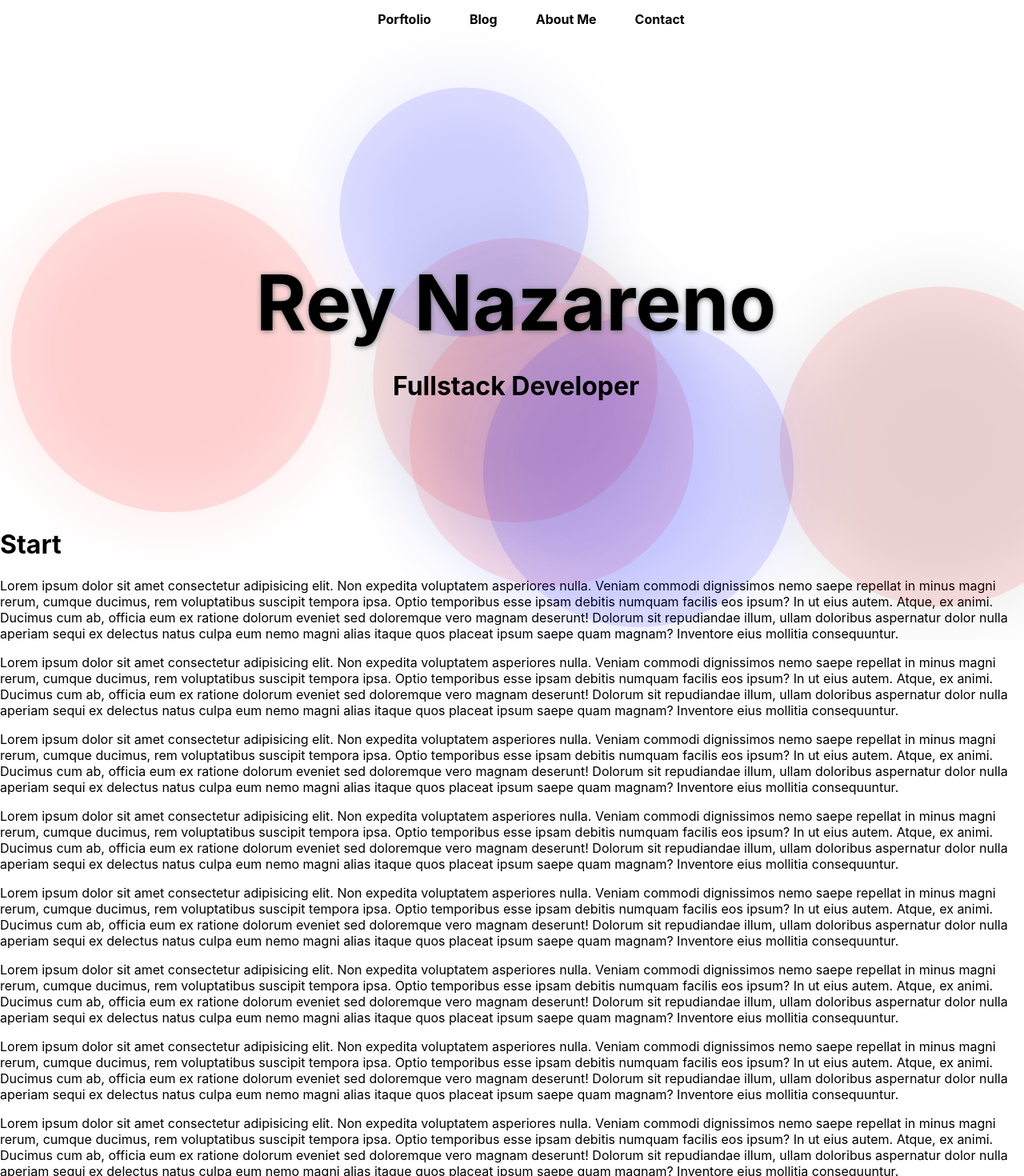
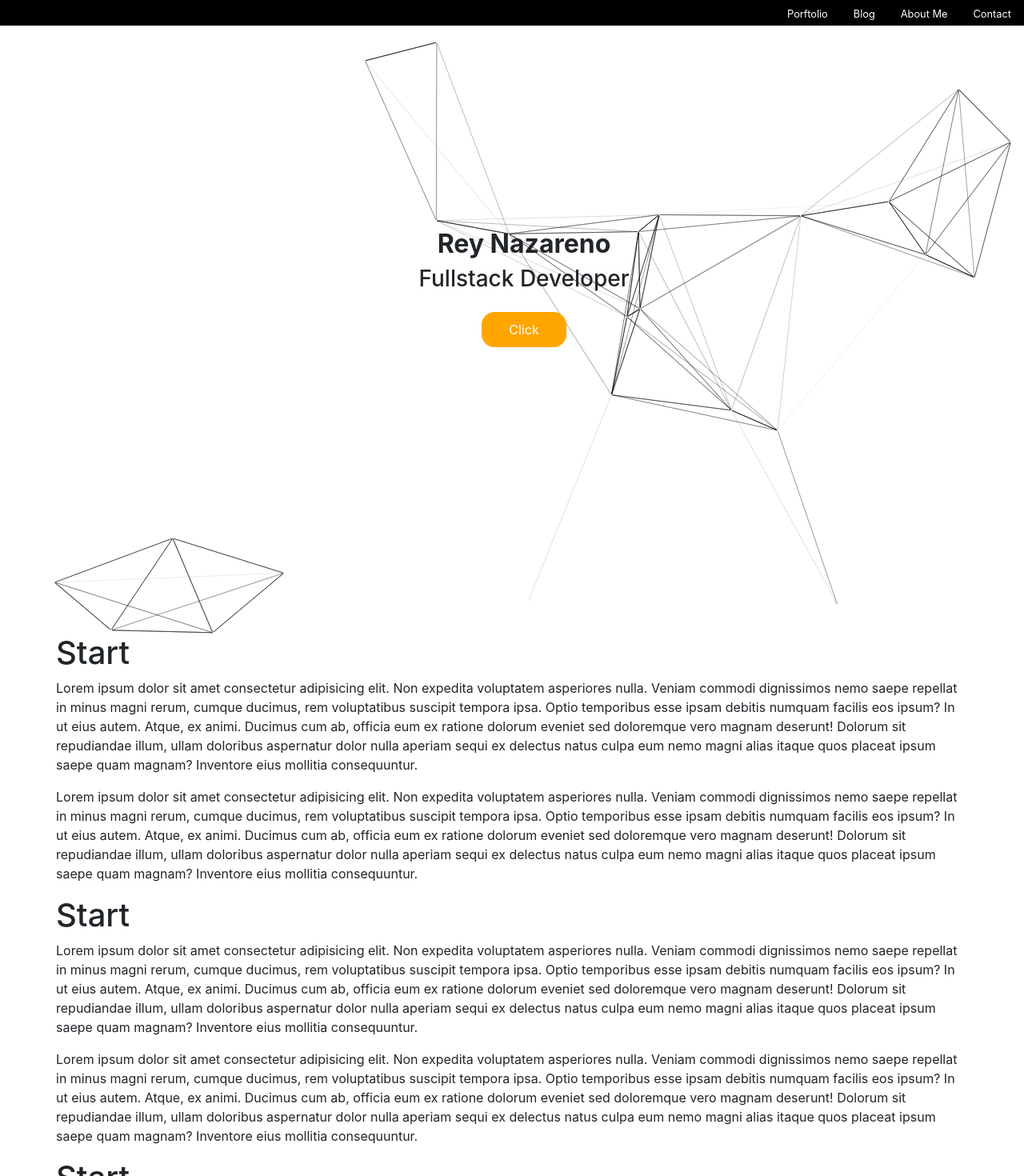
Before and after one commit to rnazb/portfolio-frontend, a Next.js app: page / in a window 1280 px wide. Shown: the top 1470 px of the page at 80% size. Built offline with nearby package versions, Linux system fonts and the light colour scheme.

Commit message:
Update particle banner

```diff
--- a/components/Layout/Layout.js
+++ b/components/Layout/Layout.js
@@ -1,6 +1,7 @@
 import Navbar from './Navbar';
 import Footer from './Footer';
 import styles from './Layout.module.css';
+import Container from 'react-bootstrap/container'
 
 function Layout(props) {
   return (
--- a/components/Layout/Layout.module.css
+++ b/components/Layout/Layout.module.css
@@ -1,5 +1,3 @@
 .main {
-  position: absolute;
-  margin: 0;
   width: 100%;
 }
--- a/components/Layout/Navbar.module.css
+++ b/components/Layout/Navbar.module.css
@@ -2,12 +2,13 @@
   position: sticky;
   top: 0;
   width: 100%;
-  height: 3rem;
+  height: 2rem;
   display: flex;
   flex-direction: row;
   align-items: center;
-  justify-content: center;
-  background-color: #1fe0;
+  justify-content: flex-end;
+  text-align: center;
+  background-color: black;
   z-index: 10;
 }
 
@@ -19,7 +20,7 @@
 
 .header ul {
   list-style: none;
-  margin: 0;
+  margin: 0.5rem 0;
   padding: 0;
   display: flex;
   flex-direction: row;
@@ -28,18 +29,27 @@
 }
 
 .header li {
-  margin-left: 3rem;
+  margin: 0 1rem;
 }
 
 .header a {
   text-decoration: none;
-  font-size: 1rem;
-  font-weight: bold;
-  color: black;
+  font-size: 0.8rem;
+  color: white;
 }
 
 .header a:hover,
 .header a:active,
 .header a.active {
-  color: white;
+  color: red;
 }
+
+@media(max-width: 653px) {
+  .header {
+    height: 2rem;
+  }
+
+  .header a {
+    font-size: 0.6rem;
+  }
+}
--- a/components/ParticleCloudCanvas.js
+++ b/components/ParticleCloudCanvas.js
@@ -21,14 +21,15 @@ export default function ParticleCloudCanvas() {
           particles: {
             color: {
               value: [
-                '#ff0000',
-                '#0000ff',
+                // '#ff0000',
+                // '#0000ff',
+                '#fff'
               ]
             },
             links: {
-              enable: false,
-              color: '#ffffff',
-              distance: 150,
+              enable: true,
+              color: '#000000',
+              distance: 300,
               opacity: 0.5,
               width: 1
             },
@@ -39,22 +40,24 @@ export default function ParticleCloudCanvas() {
               enable: true,
               direction: 'none',
               outModes: {
-                default: 'out',
+                default: 'bounce',
                 bottom: 'bounce'
               },
               random: true,
-              speed: 0.6,
+              speed: 3,
               straight: false,
             },
             number: {
               density: {
                 enable: true,
-                value_area: 800
+                value_area: 500
               },
-              value: 5
+              // value: 250
+              value: 50,
+              limit: 25
             },
             opacity: {
-              value: 0.1
+              value: 1
             },
             shape: {
               type: 'circle'
@@ -62,12 +65,12 @@ export default function ParticleCloudCanvas() {
             size: {
               random: {
                 enable: true,
-                minimumValue: 150,
+                minimumValue: 1,
               },
-              value: 300
+              value: 1
             },
             shadow: {
-              enable: true,
+              enable: false,
               blur: 100,
               color: {
                 value: [
@@ -76,10 +79,6 @@ export default function ParticleCloudCanvas() {
                   '#0000ff',
                 ]
               },
-              // offset: {
-              //   x: 50,
-              //   y: 50
-              // }
             }
           },
           detectRetina: true
@@ -88,50 +87,3 @@ export default function ParticleCloudCanvas() {
     </>
   )
 }
-
-  // // {
-  // //   speed: 0.2,
-  // //   maxParticles: 100,
-  // //   selector: ".particles",
-  // //   color: ["#f58220", "#d28645", "#dddddd"],
-  // //   connectParticles: true,
-  // // }
-
-  // useEffect(() => {
-  //   const particleConfig = {
-  //     selector: '.particles',
-  //     maxParticles: 10,
-  //     sizeVariations: 500,
-  //     speed: 0.5,
-  //     color: [
-  //       '#ff0000',
-  //       '#00ff00',
-  //       '#0000ff',
-  //     ],
-  //     minDistance: 20,
-  //     connectParticles: false,
-  //     responsive: [
-  //       {
-  //         breakpoint: 300,
-  //         options: {
-  //           color: '#ff0000',
-  //           maxParticles: 200,
-  //         },
-  //       },
-  //       {
-  //         breakpoint: 600,
-  //         options: {
-  //           color: "#00ff00",
-  //           maxParticles: 600,
-  //         },
-  //       },
-  //     ],
-  //   }
-
-  //   const instance = new ParticleCloud(particleConfig)
-  //   instance.start()
-
-  //   return () => instance.destroy()
-  // }, [])
-
-  // return <canvas className="particles"></canvas>
--- a/components/ParticleCloudCanvas.module.css
+++ b/components/ParticleCloudCanvas.module.css
@@ -1,4 +1,7 @@
 .particle-wrapper {
+  /* position: absolute; */
   z-index: 0;
-  height: 80vh;
+  height: 95vh;
+  width: 100%;
+  text-align: center;
 }
--- a/package.json
+++ b/package.json
@@ -9,15 +9,14 @@
     "lint": "next lint"
   },
   "dependencies": {
-    "@codegewerk/particle-cloud": "^1.0.5",
+    "bootstrap": "^4.6.0",
     "moment": "^2.29.1",
     "next": "11.1.2",
-    "particles-bg": "^2.5.5",
     "react": "17.0.2",
+    "react-bootstrap": "^1.5.2",
     "react-dom": "17.0.2",
     "react-markdown": "^7.0.1",
     "react-moment": "^1.1.1",
-    "react-particles-js": "^3.5.3",
     "react-tsparticles": "^1.34.0",
     "tsparticles": "^1.34.0"
   },
--- a/pages/_app.js
+++ b/pages/_app.js
@@ -1,5 +1,6 @@
 import Layout from '../components/Layout/Layout'
 import Footer from '../components/Layout/Footer'
+import 'bootstrap/dist/css/bootstrap.min.css';
 import '../styles/globals.css'
 
 function App({ Component, pageProps }) {
--- a/pages/index.js
+++ b/pages/index.js
@@ -2,17 +2,26 @@ import Head from 'next/head'
 import Image from 'next/image'
 // import styles from '../styles/Home.module.css'
 import ParticleCloudCanvas from '../components/ParticleCloudCanvas'
+import { Container, Row, Col } from 'react-bootstrap'
 import styles from './index.module.css'
 
 export default function Home() {
 
   return (
     <>
+      <Container>
         <ParticleCloudCanvas />
-      <div className={styles['main-header-container']}>
-        <span className={styles.name}>Rey Nazareno</span>
-        <h2 className={styles.title}>Fullstack Developer</h2>
-      </div>
+        <Row className="px-0 mx-0 w-100">
+          <Container className={styles['main-header-container']}>
+            <h2 className={styles.name}>Rey Nazareno</h2>
+            <h3 className={styles.title}>Fullstack Developer</h3>
+            <button className={styles.button}>Click</button>
+          </Container>
+        </Row>
+      </Container>
+
+      <Container>
+        <Row>
           <h1>Start</h1>
           <p>
             Lorem ipsum dolor sit amet consectetur adipisicing elit. Non expedita voluptatem asperiores nulla. Veniam commodi dignissimos nemo saepe repellat in minus magni rerum, cumque ducimus, rem voluptatibus suscipit tempora ipsa. Optio temporibus esse ipsam debitis numquam facilis eos ipsum? In ut eius autem. Atque, ex animi. Ducimus cum ab, officia eum ex ratione dolorum eveniet sed doloremque vero magnam deserunt! Dolorum sit repudiandae illum, ullam doloribus aspernatur dolor nulla aperiam sequi ex delectus natus culpa eum nemo magni alias itaque quos placeat ipsum saepe quam magnam? Inventore eius mollitia consequuntur.
@@ -20,24 +29,55 @@ export default function Home() {
           <p>
             Lorem ipsum dolor sit amet consectetur adipisicing elit. Non expedita voluptatem asperiores nulla. Veniam commodi dignissimos nemo saepe repellat in minus magni rerum, cumque ducimus, rem voluptatibus suscipit tempora ipsa. Optio temporibus esse ipsam debitis numquam facilis eos ipsum? In ut eius autem. Atque, ex animi. Ducimus cum ab, officia eum ex ratione dolorum eveniet sed doloremque vero magnam deserunt! Dolorum sit repudiandae illum, ullam doloribus aspernatur dolor nulla aperiam sequi ex delectus natus culpa eum nemo magni alias itaque quos placeat ipsum saepe quam magnam? Inventore eius mollitia consequuntur.
           </p>
+        </Row>
+      </Container>
+
+      <Container>
+        <Row>
+          <h1>Start</h1>
           <p>
             Lorem ipsum dolor sit amet consectetur adipisicing elit. Non expedita voluptatem asperiores nulla. Veniam commodi dignissimos nemo saepe repellat in minus magni rerum, cumque ducimus, rem voluptatibus suscipit tempora ipsa. Optio temporibus esse ipsam debitis numquam facilis eos ipsum? In ut eius autem. Atque, ex animi. Ducimus cum ab, officia eum ex ratione dolorum eveniet sed doloremque vero magnam deserunt! Dolorum sit repudiandae illum, ullam doloribus aspernatur dolor nulla aperiam sequi ex delectus natus culpa eum nemo magni alias itaque quos placeat ipsum saepe quam magnam? Inventore eius mollitia consequuntur.
           </p>
           <p>
             Lorem ipsum dolor sit amet consectetur adipisicing elit. Non expedita voluptatem asperiores nulla. Veniam commodi dignissimos nemo saepe repellat in minus magni rerum, cumque ducimus, rem voluptatibus suscipit tempora ipsa. Optio temporibus esse ipsam debitis numquam facilis eos ipsum? In ut eius autem. Atque, ex animi. Ducimus cum ab, officia eum ex ratione dolorum eveniet sed doloremque vero magnam deserunt! Dolorum sit repudiandae illum, ullam doloribus aspernatur dolor nulla aperiam sequi ex delectus natus culpa eum nemo magni alias itaque quos placeat ipsum saepe quam magnam? Inventore eius mollitia consequuntur.
           </p>
+        </Row>
+      </Container>
+
+      <Container>
+        <Row>
+          <h1>Start</h1>
           <p>
             Lorem ipsum dolor sit amet consectetur adipisicing elit. Non expedita voluptatem asperiores nulla. Veniam commodi dignissimos nemo saepe repellat in minus magni rerum, cumque ducimus, rem voluptatibus suscipit tempora ipsa. Optio temporibus esse ipsam debitis numquam facilis eos ipsum? In ut eius autem. Atque, ex animi. Ducimus cum ab, officia eum ex ratione dolorum eveniet sed doloremque vero magnam deserunt! Dolorum sit repudiandae illum, ullam doloribus aspernatur dolor nulla aperiam sequi ex delectus natus culpa eum nemo magni alias itaque quos placeat ipsum saepe quam magnam? Inventore eius mollitia consequuntur.
           </p>
           <p>
             Lorem ipsum dolor sit amet consectetur adipisicing elit. Non expedita voluptatem asperiores nulla. Veniam commodi dignissimos nemo saepe repellat in minus magni rerum, cumque ducimus, rem voluptatibus suscipit tempora ipsa. Optio temporibus esse ipsam debitis numquam facilis eos ipsum? In ut eius autem. Atque, ex animi. Ducimus cum ab, officia eum ex ratione dolorum eveniet sed doloremque vero magnam deserunt! Dolorum sit repudiandae illum, ullam doloribus aspernatur dolor nulla aperiam sequi ex delectus natus culpa eum nemo magni alias itaque quos placeat ipsum saepe quam magnam? Inventore eius mollitia consequuntur.
           </p>
+        </Row>
+      </Container>
+
+      <Container>
+        <Row>
+          <Col className="mx-0">
+            <h1>Start</h1>
             <p>
               Lorem ipsum dolor sit amet consectetur adipisicing elit. Non expedita voluptatem asperiores nulla. Veniam commodi dignissimos nemo saepe repellat in minus magni rerum, cumque ducimus, rem voluptatibus suscipit tempora ipsa. Optio temporibus esse ipsam debitis numquam facilis eos ipsum? In ut eius autem. Atque, ex animi. Ducimus cum ab, officia eum ex ratione dolorum eveniet sed doloremque vero magnam deserunt! Dolorum sit repudiandae illum, ullam doloribus aspernatur dolor nulla aperiam sequi ex delectus natus culpa eum nemo magni alias itaque quos placeat ipsum saepe quam magnam? Inventore eius mollitia consequuntur.
             </p>
             <p>
               Lorem ipsum dolor sit amet consectetur adipisicing elit. Non expedita voluptatem asperiores nulla. Veniam commodi dignissimos nemo saepe repellat in minus magni rerum, cumque ducimus, rem voluptatibus suscipit tempora ipsa. Optio temporibus esse ipsam debitis numquam facilis eos ipsum? In ut eius autem. Atque, ex animi. Ducimus cum ab, officia eum ex ratione dolorum eveniet sed doloremque vero magnam deserunt! Dolorum sit repudiandae illum, ullam doloribus aspernatur dolor nulla aperiam sequi ex delectus natus culpa eum nemo magni alias itaque quos placeat ipsum saepe quam magnam? Inventore eius mollitia consequuntur.
             </p>
+          </Col>
+          <Col className="mx-0">
+            <h1>Start</h1>
+            <p>
+              Lorem ipsum dolor sit amet consectetur adipisicing elit. Non expedita voluptatem asperiores nulla. Veniam commodi dignissimos nemo saepe repellat in minus magni rerum, cumque ducimus, rem voluptatibus suscipit tempora ipsa. Optio temporibus esse ipsam debitis numquam facilis eos ipsum? In ut eius autem. Atque, ex animi. Ducimus cum ab, officia eum ex ratione dolorum eveniet sed doloremque vero magnam deserunt! Dolorum sit repudiandae illum, ullam doloribus aspernatur dolor nulla aperiam sequi ex delectus natus culpa eum nemo magni alias itaque quos placeat ipsum saepe quam magnam? Inventore eius mollitia consequuntur.
+            </p>
+            <p>
+              Lorem ipsum dolor sit amet consectetur adipisicing elit. Non expedita voluptatem asperiores nulla. Veniam commodi dignissimos nemo saepe repellat in minus magni rerum, cumque ducimus, rem voluptatibus suscipit tempora ipsa. Optio temporibus esse ipsam debitis numquam facilis eos ipsum? In ut eius autem. Atque, ex animi. Ducimus cum ab, officia eum ex ratione dolorum eveniet sed doloremque vero magnam deserunt! Dolorum sit repudiandae illum, ullam doloribus aspernatur dolor nulla aperiam sequi ex delectus natus culpa eum nemo magni alias itaque quos placeat ipsum saepe quam magnam? Inventore eius mollitia consequuntur.
+            </p>
+          </Col>
+        </Row>
+      </Container>
     </>
   )
 }
--- a/pages/index.module.css
+++ b/pages/index.module.css
@@ -1,18 +1,46 @@
 .main-header-container {
   position: absolute;
   top: 0;
-  margin-top: 25%;
-  margin-left: 25%;
-  z-index: 0;
+  left: auto;
+  right: auto;
+  height: 90vh;
+  width: 90%;
+  display: flex;
+  flex-direction: column;
+  align-items: center;
+  justify-content: center;
+  align-self: center;
+  z-index: 5;
+  padding: 0;
+  margin: 0;
+}
+
+.particle-container {
+  width: 100%;
 }
 
 .name {
-  font-size: 6rem;
+  /* font-size: 8vw; */
   font-weight: bold;
-  text-shadow: 0.5px 1px 6px #737373;
+  z-index: 8;
+  /* text-shadow: 0.5px 1px 6px #737373; */
 }
 
 .title {
-  font-size: 2rem;
-  text-align: center;
+  /* font-size: 3vw; */
+  z-index: 8;
 }
+
+.button {
+  border: 2px solid orange;
+  margin-top: 1rem;
+  padding: 0.5rem 2rem;
+  border-radius: 1rem;
+  background-color: orange;
+  color: white;
+}
+
+.button:hover {
+  background-color: transparent;
+  color: orange;
+}
--- a/styles/Home.module.css
+++ b/styles/Home.module.css
@@ -1,4 +1,4 @@
-.container {
+/* .container {
   min-height: 100vh;
   padding: 0 0.5rem;
   display: flex;
@@ -119,4 +119,4 @@
     width: 100%;
     flex-direction: column;
   }
-}
+} */
--- a/styles/globals.css
+++ b/styles/globals.css
@@ -4,13 +4,11 @@ body {
   margin: 0;
   font-family: -apple-system, BlinkMacSystemFont, Segoe UI, Roboto, Oxygen,
     Ubuntu, Cantarell, Fira Sans, Droid Sans, Helvetica Neue, sans-serif;
-  height: 100%;
 }
 
 #__next {
-  min-height: 100%;
-  display: flex;
-  flex-direction: column;
+  /* display: flex;
+  flex-direction: column; */
 }
 
 a {
```
Also changed, not shown: 2 other files (tests, documents, lock files or other folders). Lines whose indentation alone changed are shown as unchanged.
